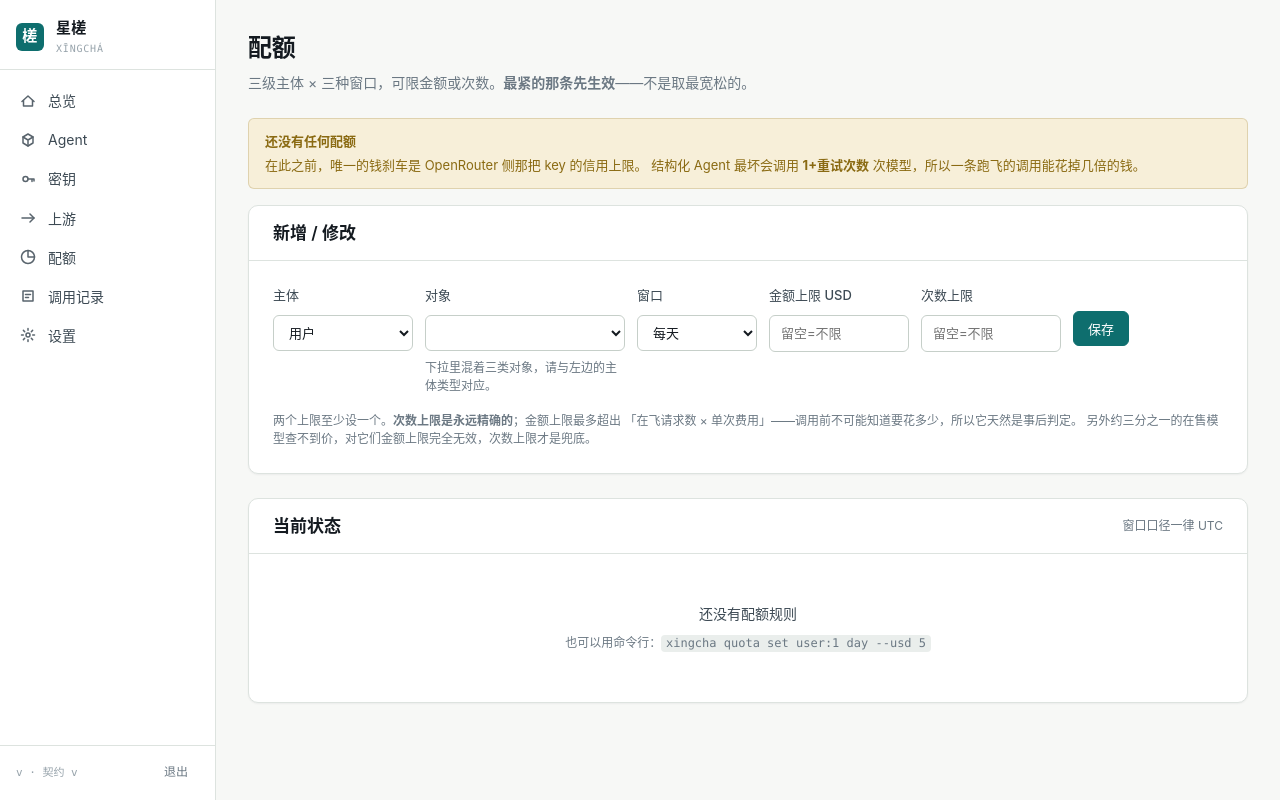
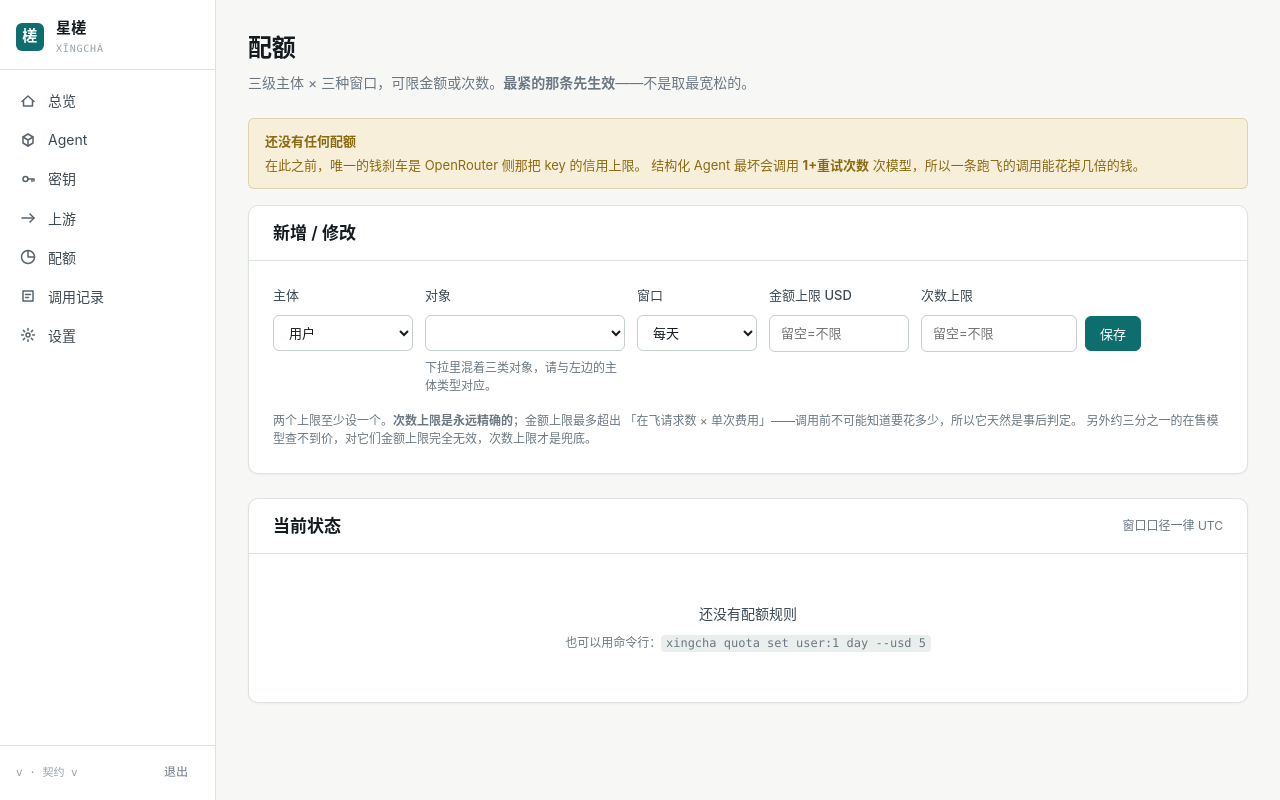
Before and after one commit to yuanqimanong/xingcha, a FastAPI app: template src/xingcha/web/templates/quota.html in a window 1280 px wide. Run offline with FastAPI, Linux system fonts and the light colour scheme; the template is opened without the code that fills it, so the values that code supplies are empty.

Commit message:
表单行的按钮改成构造性对齐 · 测试要先展开折叠区
两条都是我上一轮自己引入的。

1. 行尾按钮的位置原先靠 `margin-top: calc(标签行 + 间距)` 猜出来——而"标签行有
   多高"取决于字体度量。CI 的字体比本机的高 4px，于是按钮比控件高 4px，而本机
   永远绿。**这正是我声称要消除的那类脆弱，却自己写了一个。** 现在按钮放进最后
   一个字段的 `.control-row`（与控件同一个 flex 行），对齐是构造性质的，魔数删掉。

2. 上游页的「手填上游」故意折叠在 `<details>` 里（主路径是从环境变量发现的上游里
   挑一个）。测试直接 `page.fill("#api_key")` 会等满 30 秒超时，而报错
   "element is not visible" 看起来像布局坏了。加一个 helper 先点开它——
   像用户一样。

浏览器 48 条全绿（这次读的是 pytest 的 passed 行；上一轮我把另一个后台任务的
退出码当成了它的，错报过一次"全绿"）。

Co-Authored-By: Claude Opus 5 <noreply@anthropic.com>

```diff
--- a/src/xingcha/web/static/style.css
+++ b/src/xingcha/web/static/style.css
@@ -55,10 +55,6 @@
   --s4: 16px;
   --s5: 24px;
   --s6: 32px;
-  /* 一行里标签占的高度。**固定它**，是为了让同一行里所有控件的顶边由构造对齐，
-     而不是靠邻居恰好一样高。13px × 1.4 的行盒 ≈ 18px。 */
-  --label-line: 18px;
-
   /* 登录页的背景层。亮色：一层极淡的水墨渐层，不要星点。 */
   --auth-canvas: radial-gradient(120% 90% at 50% -10%, #ffffff 0%, var(--paper) 55%, #eef2ef 100%);
   --auth-river: rgba(14, 110, 110, 0.07);
@@ -784,8 +780,17 @@ textarea {
  * 那条说明文字的底边，落得比所有控件低半行。配额页四个标签落在四个不同高度上、
  * 密钥页的「签发」比下拉低几像素，都是同一个原因。
  *
- * 现在的做法把对齐变成构造性质的：标签行高度固定 → 控件的顶边 = 标签行 + 间距，
- * 与邻居有没有说明无关；说明挂在下面，不参与任何对齐。 */
+ * 现在只要顶边对齐就够了：每个 .field 的第一个子元素都是 label，同字体同字号的
+ * 单行标签高度自然相等，于是控件的顶边**自动**落在同一条线上；说明挂在下面，
+ * 不参与任何对齐。
+ *
+ * 曾经试过"给标签一个固定高度"来保证这件事——那是错的：18px 是对 13px × 1.4 行盒的
+ * **猜测**，换一台机器（CI 的 chromium 装的字体不同）行盒变成 22px，控件下移而按
+ * 固定值偏移的按钮不动，于是差 4px。**本机绿、CI 红。** 凡是把渲染结果写成常数的
+ * 地方，都会以这种方式坏掉。
+ *
+ * 行尾的提交按钮不在这里处理——它放进最后一个字段的控件行里（模板中的 .control-row），
+ * 于是"和控件同一行"也是构造性质的，不需要任何偏移量。 */
 .form-row {
   display: flex;
   gap: var(--s3);
@@ -796,14 +801,15 @@ textarea {
   flex: 1 1 200px;
   margin-bottom: 0;
 }
-.form-row > .field > label {
-  min-height: var(--label-line);
-  margin-bottom: var(--s2);
+/* 控件与行尾按钮同处一行。gap 之外不需要任何对齐规则：
+   两者都在这一行里，垂直居中即可。 */
+.control-row {
+  display: flex;
+  align-items: center;
+  gap: var(--s2);
 }
-/* 行里的按钮没有标签，手动降到控件那一行——否则它会贴在行顶。 */
-.form-row > .btn,
-.form-row > button {
-  margin-top: calc(var(--label-line) + var(--s2));
+.control-row > .btn {
+  flex: none;
 }
 
 /* --- 提示条 --- */
--- a/src/xingcha/web/templates/keys.html
+++ b/src/xingcha/web/templates/keys.html
@@ -30,16 +30,18 @@
         <label for="name">用途</label>
         <input id="name" name="name" type="text" required maxlength="60" placeholder="例如：本地开发、抽取服务">
       </div>
-      <div class="field" style="flex:0 1 160px">
+      <div class="field" style="flex:0 1 240px">
         <label for="days">有效期</label>
+        <div class="control-row">
         <select id="days" name="days">
           <option value="">永不过期</option>
           <option value="30">30 天</option>
           <option value="90">90 天</option>
           <option value="365">1 年</option>
         </select>
+        <button class="btn primary" type="submit">签发</button>
+        </div>
       </div>
-      <button class="btn primary" type="submit">签发</button>
     </form>
   </div>
 </div>
--- a/src/xingcha/web/templates/logs.html
+++ b/src/xingcha/web/templates/logs.html
@@ -15,15 +15,17 @@
         <label for="model">模型</label>
         <input id="model" name="model" type="text" value="{{ filters.model or '' }}" placeholder="模型名（模糊匹配）">
       </div>
-      <div class="field" style="flex:0 1 150px">
+      <div class="field" style="flex:0 1 230px">
         <label for="status">状态</label>
+        <div class="control-row">
         <select id="status" name="status">
           <option value="">全部</option>
           <option value="ok" {% if filters.status == 'ok' %}selected{% endif %}>仅成功</option>
           <option value="error" {% if filters.status == 'error' %}selected{% endif %}>仅失败</option>
         </select>
+        <button class="btn" type="submit">筛选</button>
+        </div>
       </div>
-      <button class="btn" type="submit">筛选</button>
       {% if filters.model or filters.status %}<a class="btn ghost" href="/admin/logs">清除</a>{% endif %}
     </form>
   </div>
--- a/src/xingcha/web/templates/quota.html
+++ b/src/xingcha/web/templates/quota.html
@@ -52,11 +52,16 @@
         <label for="usd">金额上限 USD</label>
         <input id="usd" name="usd" type="number" step="0.01" min="0" placeholder="留空=不限">
       </div>
-      <div class="field" style="flex:0 1 140px">
+      {# 提交按钮放进最后一个字段的**控件行**里，而不是作为 .form-row 的兄弟。
+         这样"按钮和控件在同一行"是构造性质的：不需要猜标签行有多高，也就不会
+         因为换一台机器字体不同而差几个像素。 #}
+      <div class="field" style="flex:0 1 220px">
         <label for="requests">次数上限</label>
-        <input id="requests" name="requests" type="number" min="1" placeholder="留空=不限">
+        <div class="control-row">
+          <input id="requests" name="requests" type="number" min="1" placeholder="留空=不限">
+          <button class="btn primary" type="submit">保存</button>
+        </div>
       </div>
-      <button class="btn primary" type="submit">保存</button>
     </form>
     <div class="hint mt4">
       两个上限至少设一个。<strong>次数上限是永远精确的</strong>；金额上限最多超出
```
Also changed, not shown: tests/test_web_e2e.py (+77 -32 lines).
